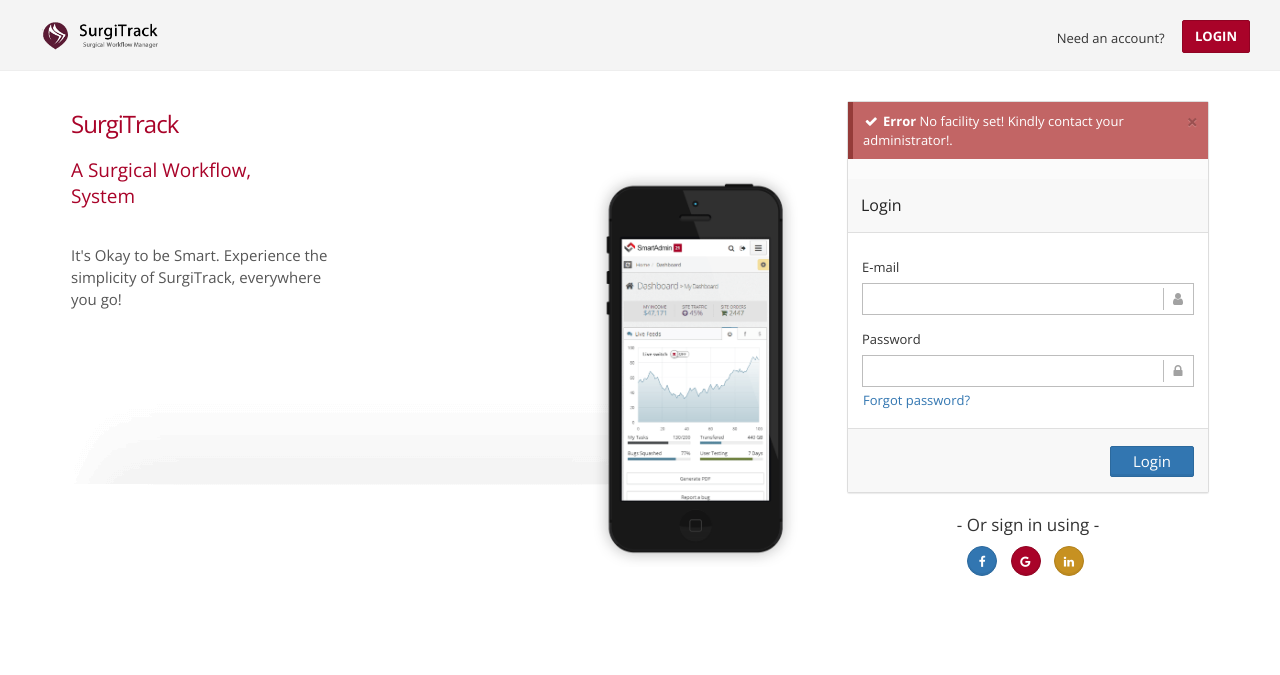
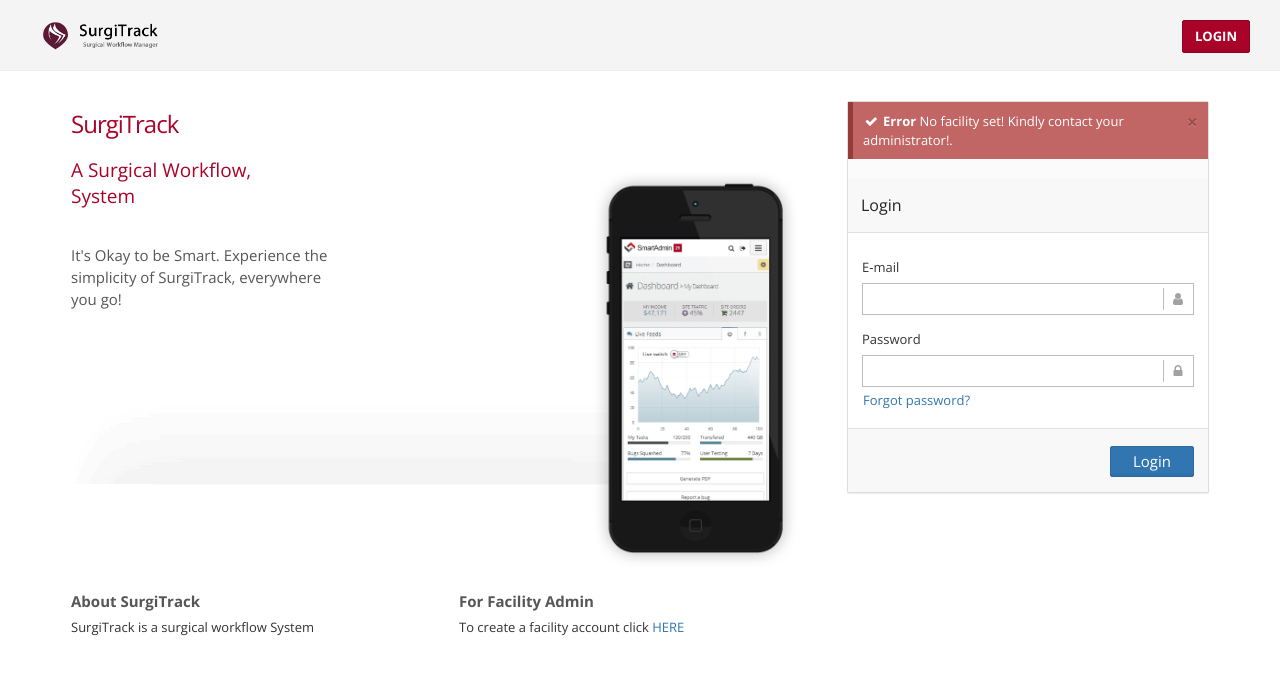
Before and after one commit to isayaopondo/surgitrack_app_version_1.1, a CodeIgniter app: page /surgitrack-app/index.php/auth/no_facility in a window 1280 px wide. Shown: the top 675 px of the page. Run offline with CodeIgniter, Linux system fonts and the light colour scheme; data that the repository does not hold is empty.

Commit message:
Landing page design

```diff
--- a/application/views/auth/login.php
+++ b/application/views/auth/login.php
@@ -4,7 +4,7 @@
         <span id="logo"> <img src="<?= base_url() ?>assets/img/logo.png" alt="SurgiTrack"> </span>
     </div>
 
-    <span id="extr-page-header-space"> <span class="hidden-mobile hidden-xs">Need an account?</span> <a
+    <span id="extr-page-header-space"> <span class="hidden-mobile hidden-xs"></span> <a
                 href="<?= base_url('auth/login') ?>" class="btn btn-danger">Login</a> </span>
 
 </header>
@@ -32,7 +32,20 @@
                          style="width:210px">
 
                 </div>
-
+                <div class="row">
+                    <div class="col-xs-12 col-sm-12 col-md-6 col-lg-6">
+                        <h5 class="about-heading">About SurgiTrack </h5>
+                        <p>
+                            SurgiTrack is  a surgical workflow System
+                        </p>
+                    </div>
+                    <div class="col-xs-12 col-sm-12 col-md-6 col-lg-6">
+                        <h5 class="about-heading">For Facility Admin</h5>
+                        <p>
+                            To create a facility account click <a href="https://accounts.surgitrack.co.za">HERE</a>
+                        </p>
+                    </div>
+                </div>
 
 
             </div>
@@ -124,24 +137,7 @@
 
                 </div>
 
-                <h5 class="text-center"> - Or sign in using -</h5>
 
-                <ul class="list-inline text-center">
-                    <li>
-                        <a href="<?= base_url('hauth/login/Facebook') ?>" class="btn btn-primary btn-circle"><i
-                                    class="fa fa-facebook"></i></a>
-                    </li>
-                    <li>
-                        <a href="<?= base_url('hauth/login/Google') ?>" class="btn btn-danger btn-circle"><i
-                                    class="fa fa-google"></i></a>
-                    </li>
-                    <li>
-                        <a href="javascript:void(0);" class="btn btn-warning btn-circle"><i class="fa fa-linkedin"></i></a>
-                    </li>
-                </ul>
-                <div class="list-inline text-center">
-
-                </div>
             </div>
         </div>
     </div>
```
Also changed, not shown: application/views/auth/choose_password_form.php (+16 -1 lines), application/views/auth/forgot_password.php (+15 -13 lines), application/views/auth/recover_form.php (+15 -2 lines), application/views/auth/reset_password.php (+15 -1 lines), application/views/auth/toggle_facilities.php (+14 -0 lines).
